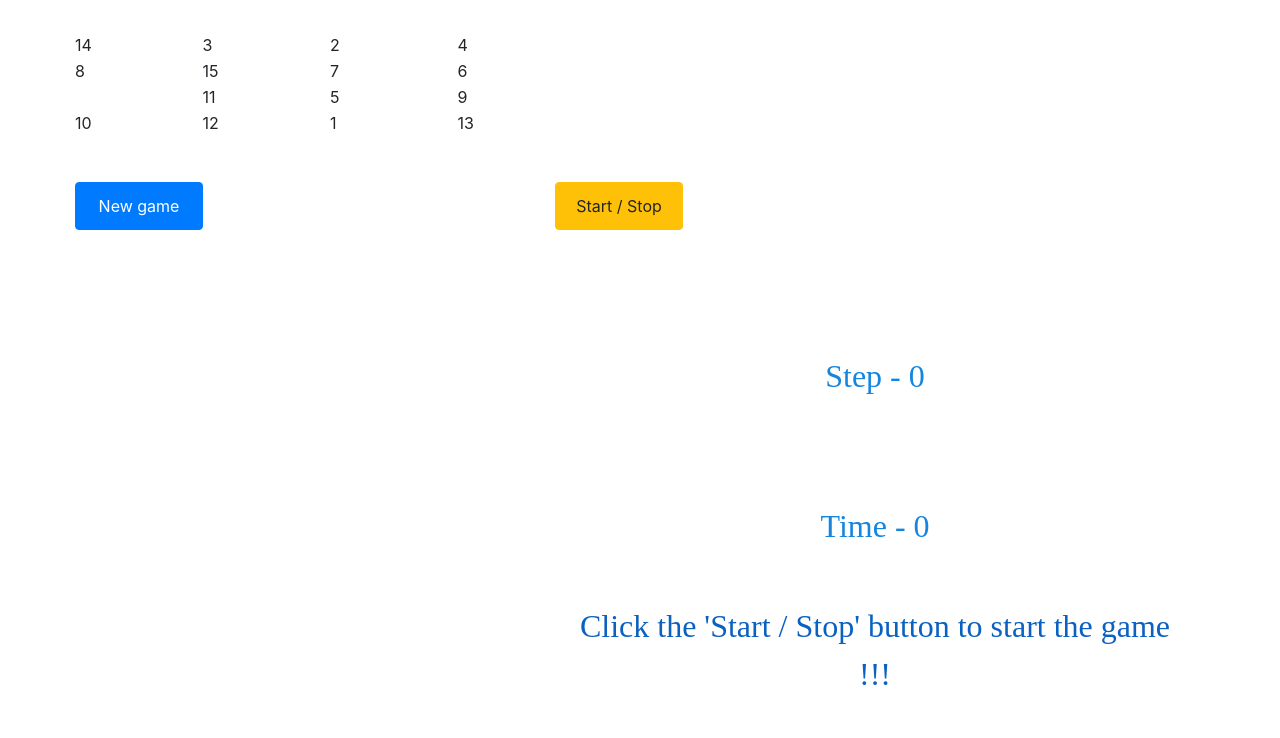
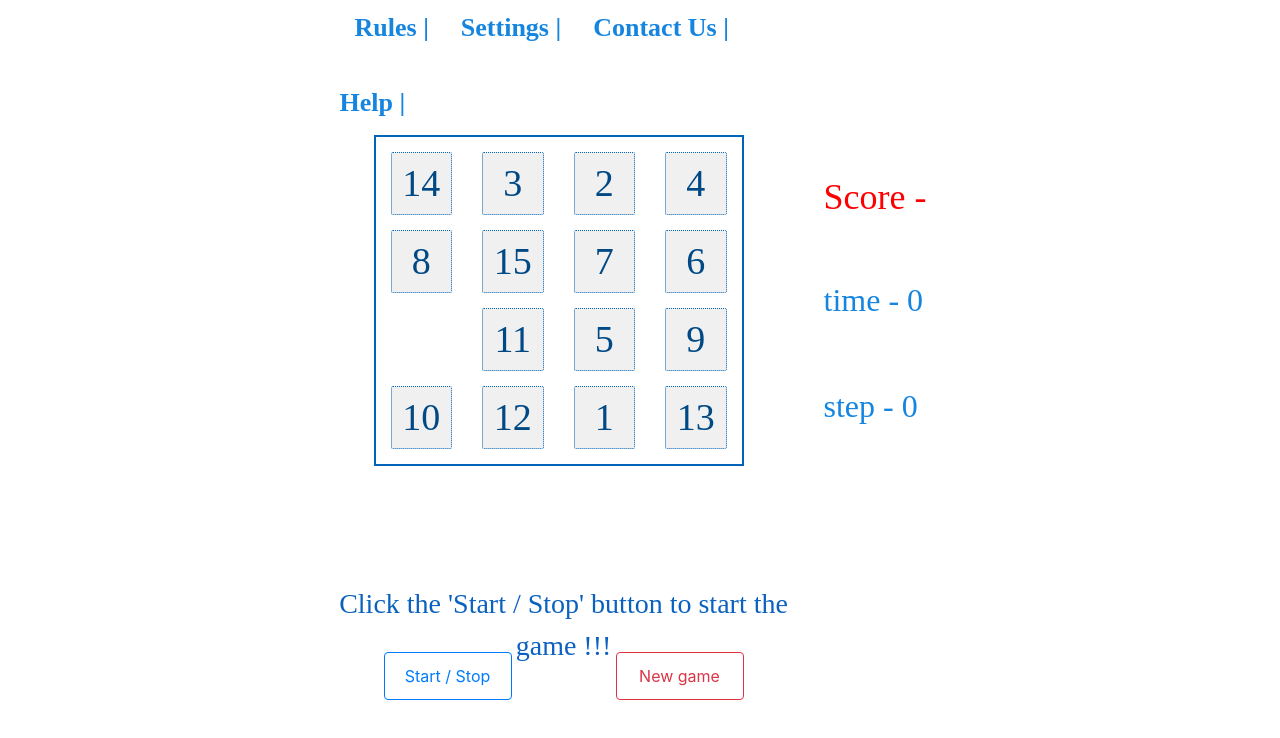
Before and after one commit to narek-7/square, an Angular app: page / in a window 1280 px wide. Shown: the top 738 px of the page. Built offline with nearby package versions, Linux system fonts and the light colour scheme.

Commit message:
Update app.component.html
New design, added main menu

```diff
--- a/src/app/app.component.html
+++ b/src/app/app.component.html
@@ -1,24 +1,46 @@
-<div class="container" style="margin-top: 2rem;">
-  <table>
-    <tr *ngFor="let r of lines; let row = index;" class="row">
-      <td *ngFor="let c of r; let column = index;" class="col-3" (click)="onCellClick(row, column)">
-        {{c}}
-      </td>
-    </tr>
-  </table><br>
+<div class="container">
+  <div class="board">
+    <div *ngFor="let r of lines; let row = index;"  class="row">
+      <div *ngFor="let c of r; let column = index;" class="col-3" (click)="onCellClick(row, column)">
+        <div class = "cell">{{c}}</div>
+      </div>
+    </div>
+  </div>
 
-  <button type="button" class="btn btn-primary" (click)="newGame()">
+  <ul class="nav">
+    <li class="nav-item">
+      <a id = "rules" class="nav-link active" href="#">Rules |</a>
+    </li>
+    <li class="nav-item">
+      <a class="nav-link" href="#">Settings  |</a>
+    </li>
+    <li class="nav-item">
+      <a class="nav-link" href="#">Contact Us  |</a>
+    </li>
+    <li class="nav-item">
+      <a class="nav-link" href="#">Help |</a>
+    </li>
+  </ul>
+
+  <div class="NGbutton">
+    <button type="button" class="btn btn-outline-danger" (click)="newGame()">
     New game
-  </button>
+    </button>
+  </div>
 
-  <button type="button" class="btn btn-warning" (click)="StartPauseGame()">
+  <div class="STbutton">
+    <button class="STbutton" type="button" class="btn btn-outline-primary" (click)="StartPauseGame()">
     Start / Stop
-  </button><br>
+    </button>
+  </div>
 
-  <span>Step - {{ steps }}</span><br>
-  <span>Time - {{ time }}</span><br>
+  <span id="sc">Score - {{score | number:'1.0-0'}}</span>
+  <span id="s">step - {{ steps }}</span>
+  <span id="t">time - {{ time }} </span>
 
-  <span *ngIf="paused" style="color:rgb(10, 97, 191)">{{ prompt }}</span>
+  <div class="warning" *ngIf="paused" style="color:rgb(10, 97, 191)">{{ prompt }}</div>
+
+</div>
 
   <!-- The Modal -->
   <div class="modal fade" id="myModal">
@@ -27,15 +49,14 @@
 
         <!-- Modal Header -->
         <div class="modal-header">
-          <h4 class="modal-title">YOU WIN!!!</h4>
+          <span class="modal-title" style="font-size: 32px; color: #b8030cde;">You Win!!!</span>
           <button type="button" class="close" data-dismiss="modal">×</button>
         </div>
 
         <!-- Modal body -->
         <div class="modal-body">
-          <span style="color:red; font-size: medium;">
-         It took you - <b>{{time}}</b> seconds.
-          You done it on - <b>{{steps}}</b> steps</span>
+          <span class="warning" style="font-size: 36px; text-align: center;">
+         Your score is - <b>{{score | number:'1.0-0'}}</b>. Its {{rating}}</span>
         </div>
 
         <!-- Modal footer -->
```
